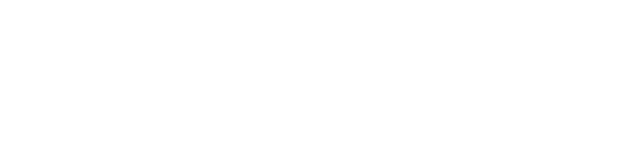
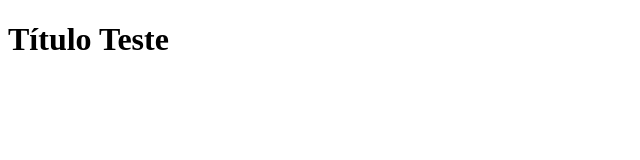
Before and after one commit to MarinaOliveiraS/Projeto3DS, a plain HTML site: page index.html in a window 1280 px wide. Shown: the whole page, without its empty margins (0-640 px from the left). Drawn offline with Linux system fonts and the light colour scheme.

Commit message:
Criando h1 teste

```diff
--- a/index.html
+++ b/index.html
@@ -6,6 +6,6 @@
     <title>Projeto</title>
 </head>
 <body>
-
+    <h1>Título Teste</h1>
 </body>
 </html>
```
